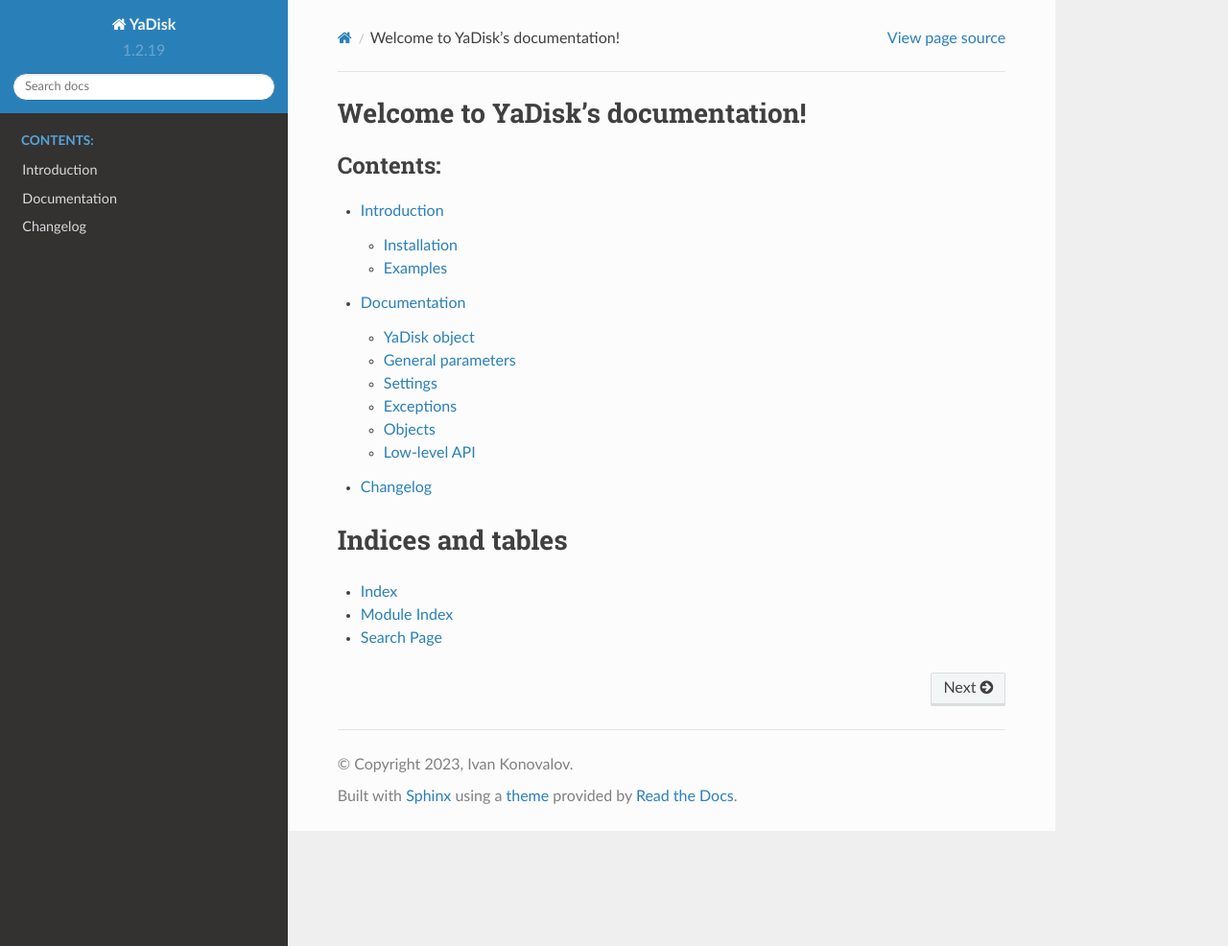
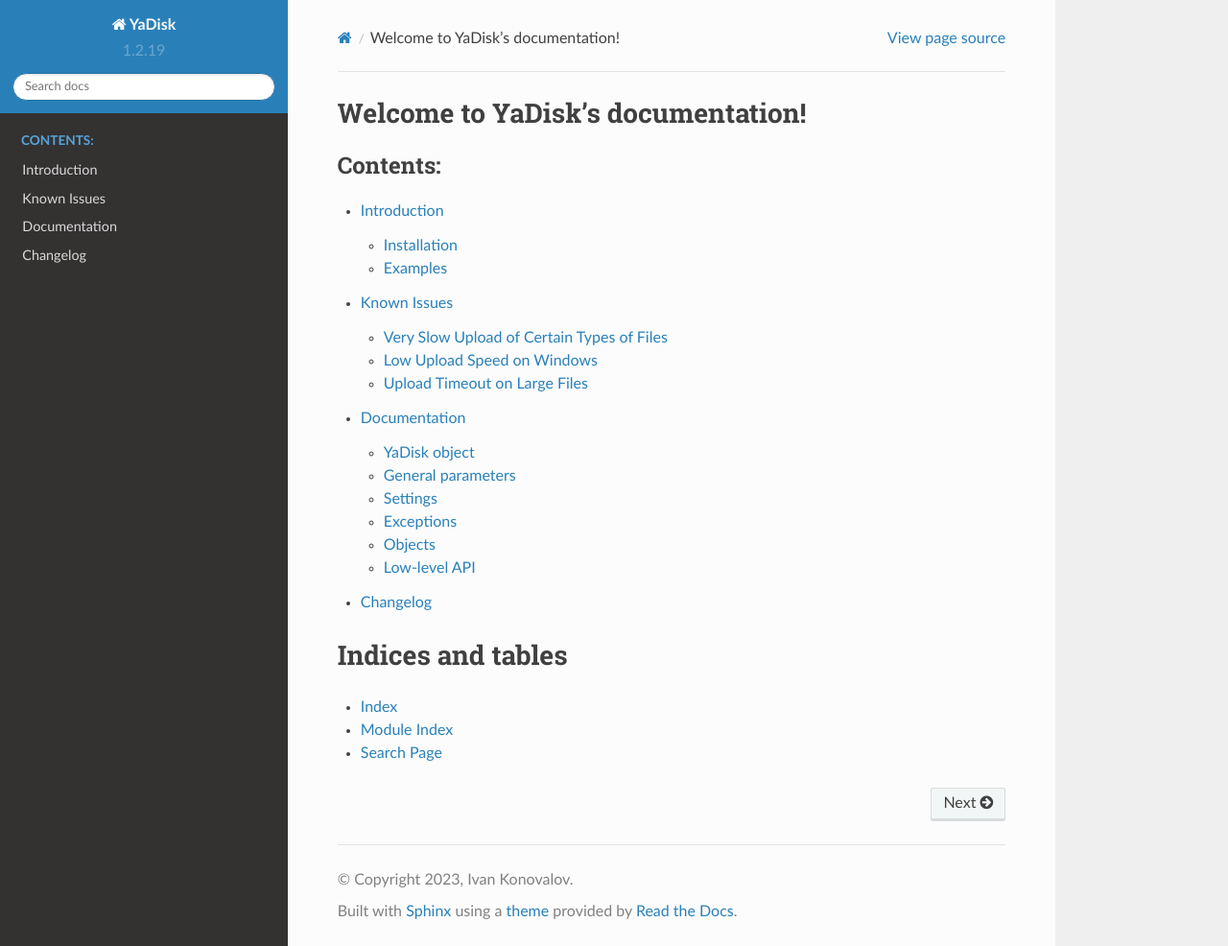
Before and after one commit to ivknv/yadisk, a Sphinx documentation site: the page built from docs/index.rst, in a window 1280 px wide and 986 px high. Shown: the whole window at 96% size. Built offline with Sphinx 7.4.7 and the Read the Docs theme 2.0.0, drawn with Linux system fonts in a browser that asks for light colours; some of the changed lines change nothing that is shown.

Commit message:
Add known issues to documentation

```diff
--- a/docs/index.rst
+++ b/docs/index.rst
@@ -11,6 +11,7 @@
    :caption: Contents:
 
    intro
+   known_issues
    docs
    changelog
 
--- /dev/null
+++ b/docs/known_issues.rst
@@ -0,0 +1,54 @@
+Known Issues
+============
+
+Very Slow Upload of Certain Types of Files
+##########################################
+
+For whatever reason, files with specific extensions take much longer time to upload.
+Here are some known extensions with this problem:
+
+1. :code:`.db`
+2. :code:`.mp4`
+3. :code:`.avi`
+4. :code:`.3gp`
+5. :code:`.rar`
+6. :code:`.zip`
+7. :code:`.gz`
+8. :code:`.tgz`
+9. :code:`.dat`
+10. ...and more.
+
+The only known workaround is to upload files with changed filename extensions (or without them entirely).
+For example, if you want to upload a file named "my_database.db", you can initially
+upload it under the name "my_database.some_other_extension" and then rename it back
+to "my_database.db". This approach has some obvious downsides but at least it
+works.
+
+Low Upload Speed on Windows
+###########################
+
+.. _http.client: https://docs.python.org/3/library/http.client.html
+.. _urllib3: https://pypi.org/project/urllib3/
+.. _eventlet: https://pypi.org/project/eventlet
+.. _yadisk-async: https://pypi.org/project/yadisk-async
+.. _aiohttp: https://pypi.org/project/aiohttp
+.. _requests: https://pypi.org/project/requests
+
+If you experience low upload speeds on Windows, the reason might be due to
+Python's standard library internally using :code:`select()` to wait for sockets.
+There are several ways around it:
+
+1) Monkey-patching `http.client`_ and `urllib3`_ to use bigger :code:`blocksize`.
+   See `this comment <https://github.com/urllib3/urllib3/issues/1394#issuecomment-954044006>`_ for more details.
+2) Monkey-patching through a library like `eventlet`_.
+3) Using `yadisk-async`_ instead. It uses `aiohttp`_ instead of `requests`_.
+4) Uploading files to direct links (obtained through :any:`yadisk.YaDisk.get_upload_link()`) using
+   a different library (such as `aiohttp`_).
+
+Upload Timeout on Large Files
+#############################
+
+When uploading large files (over a couple of GB in size) you may experience
+timeout errors after the full upload. This might be caused by Yandex.Disk computing
+hash sums or doing some other operations. The bigger the file, the bigger the
+timeouts may need to be set.
```
Also changed, not shown: 3 other files.
